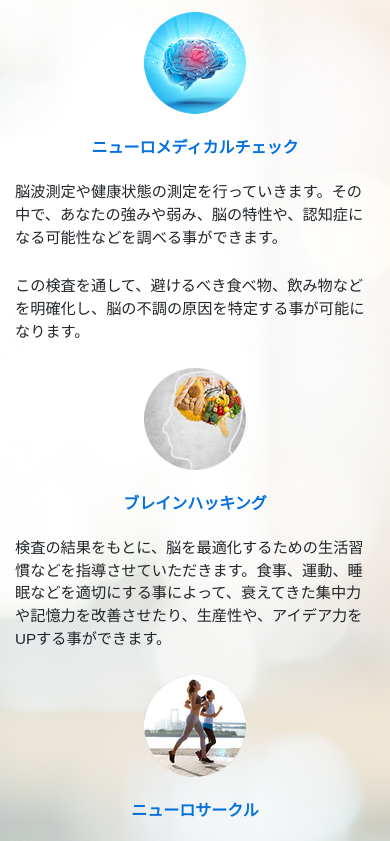
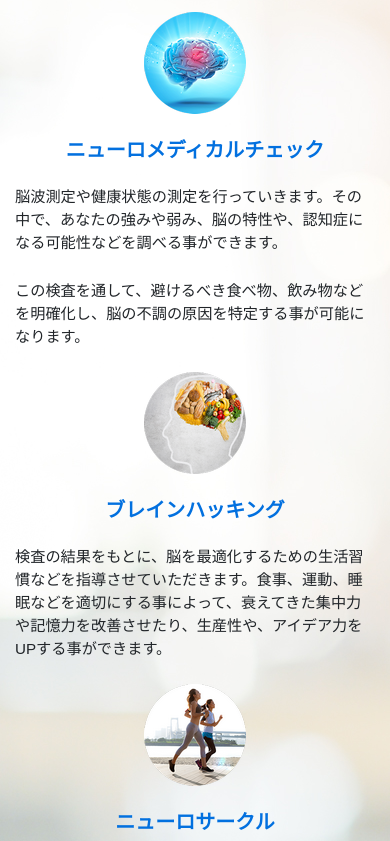
Before and after one commit to evilhomby/devon-0406, a plain HTML site: page index.html in a window 390 px wide. Shown: the part 5240-6081 px from the top of the page. Drawn offline with Linux system fonts and the light colour scheme.

Commit message:
第七次修改

```diff
--- a/css/design.css
+++ b/css/design.css
@@ -200,7 +200,7 @@ footer p:last-child {
 		font-weight: 900;
 		font-size: 1rem;
 	}
-	#philosophy h4 {
+	#philosophy h4, #service h4 {
 		font-size: 1.25rem;
 	}
 	#philosophy p {
--- a/index.html
+++ b/index.html
@@ -186,7 +186,7 @@
 							<img src="images/service-01-mobile.png" class="img-fluid d-md-none">
 						</div>
 						<div class="media-body">
-							<h5 class="text-center text-md-left text-primary mb-4">ニューロメディカルチェック</h5>
+							<h4 class="text-center text-md-left text-primary mb-4">ニューロメディカルチェック</h4>
 							<p>脳波測定や健康状態の測定を行っていきます。その中で、あなたの強みや弱み、脳の特性や、認知症になる可能性などを調べる事ができます。</p>
 							<p>この検査を通して、避けるべき食べ物、飲み物などを明確化し、脳の不調の原因を特定する事が可能になります。</p>
 						</div>
@@ -199,7 +199,7 @@
 							<img src="images/service-02-mobile.png" class="img-fluid d-md-none">
 						</div>
 						<div class="media-body">
-							<h5 class="text-center text-md-left text-primary mb-4">ブレインハッキング</h5>
+							<h4 class="text-center text-md-left text-primary mb-4">ブレインハッキング</h4>
 							<p>検査の結果をもとに、脳を最適化するための生活習慣などを指導させていただきます。食事、運動、睡眠などを適切にする事によって、衰えてきた集中力や記憶力を改善させたり、生産性や、アイデア力をUPする事ができます。</p>
 						</div>
 					</div>
@@ -211,7 +211,7 @@
 							<img src="images/service-03-mobile.png" class="img-fluid d-md-none">
 						</div>
 						<div class="media-body">
-							<h5 class="text-center text-md-left text-primary mb-4">ニューロサークル</h5>
+							<h4 class="text-center text-md-left text-primary mb-4">ニューロサークル</h4>
 							<p>脳波は家庭、会社、友人関係など、あなたが置かれている環境にも大きく影響をされます。そこで、環境を整えて、あなたの能力を更に伸ばす事を指導していきます。</p>
 						</div>
 					</div>
```
